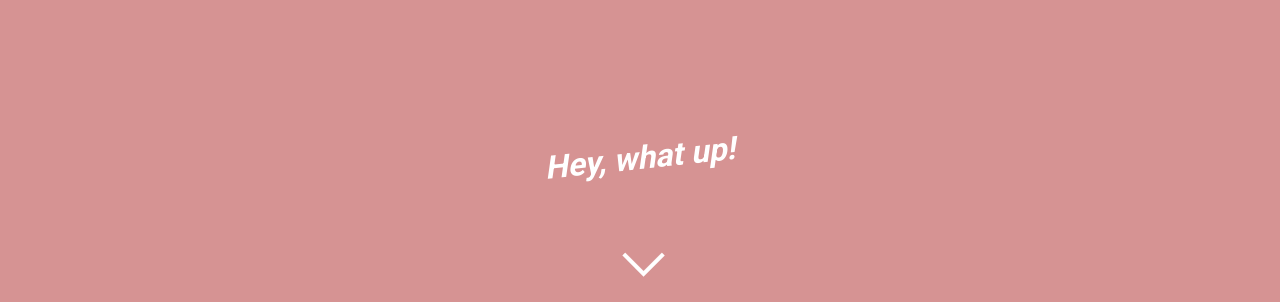
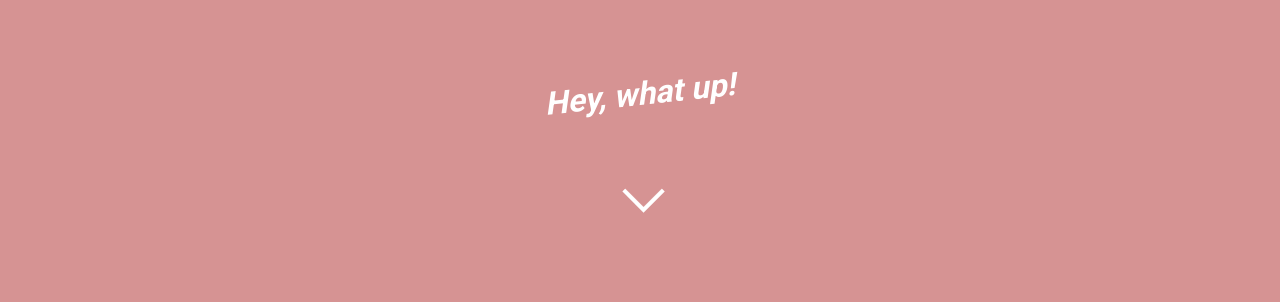
Before and after one commit to locojet/portafolio-vue, a Vue app: page / in a window 1280 px wide. Shown: the part 474-776 px from the top of the page. Built offline with nearby package versions, Linux system fonts and the light colour scheme; grey boxes are pictures that could not be loaded; a web font is replaced by a local one.

Commit message:
Automatisiertes Update

```diff
--- a/src/components/Whatup.vue
+++ b/src/components/Whatup.vue
@@ -51,7 +51,7 @@ onMounted(() => {
   align-items: center;
   justify-content: center;
   position: relative;
-  top: -14rem;
+  top: -18rem;
 }
 
 .greeting {
```
Also changed, not shown: 1 other file (tests, documents, lock files or other folders).
